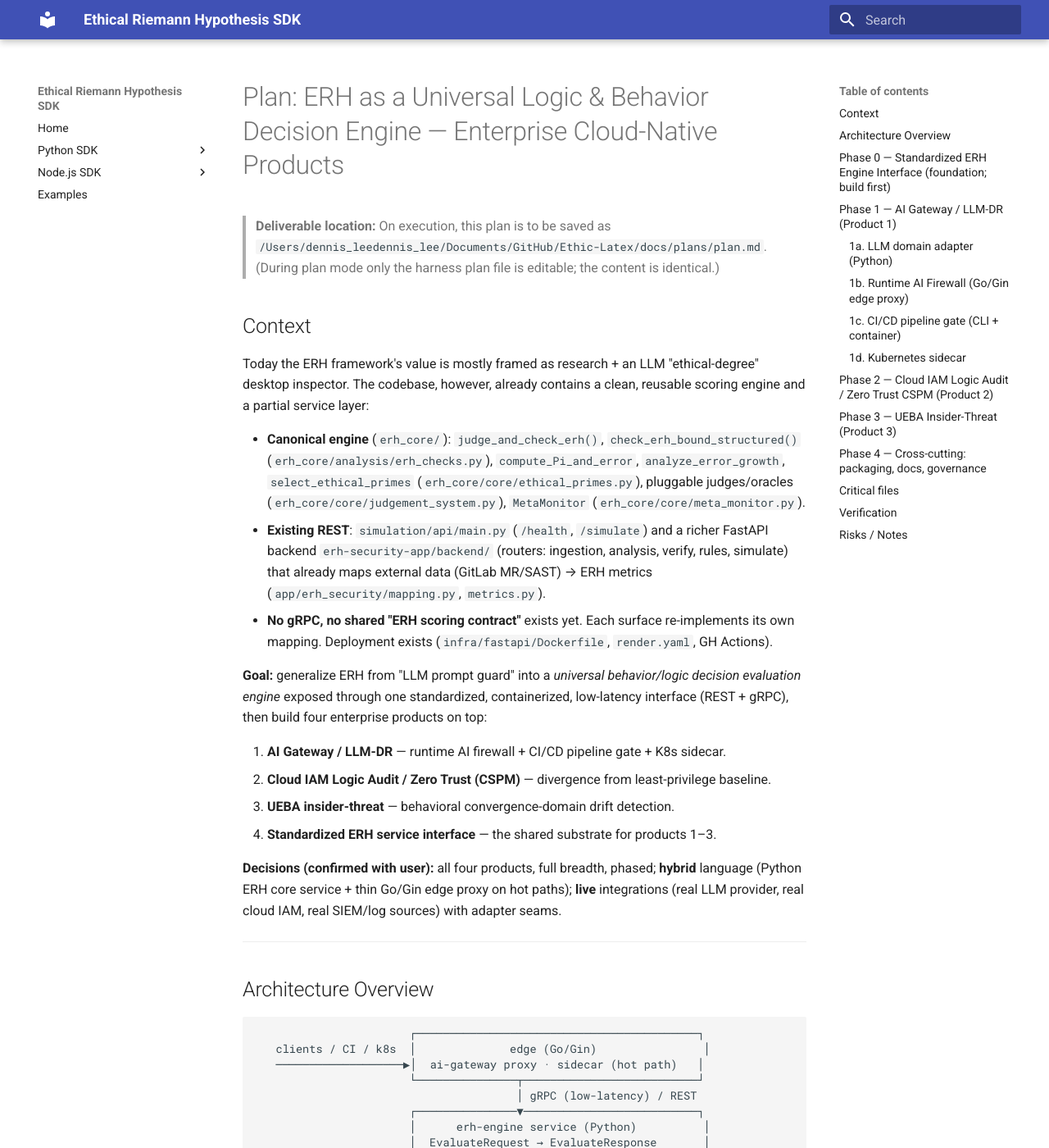
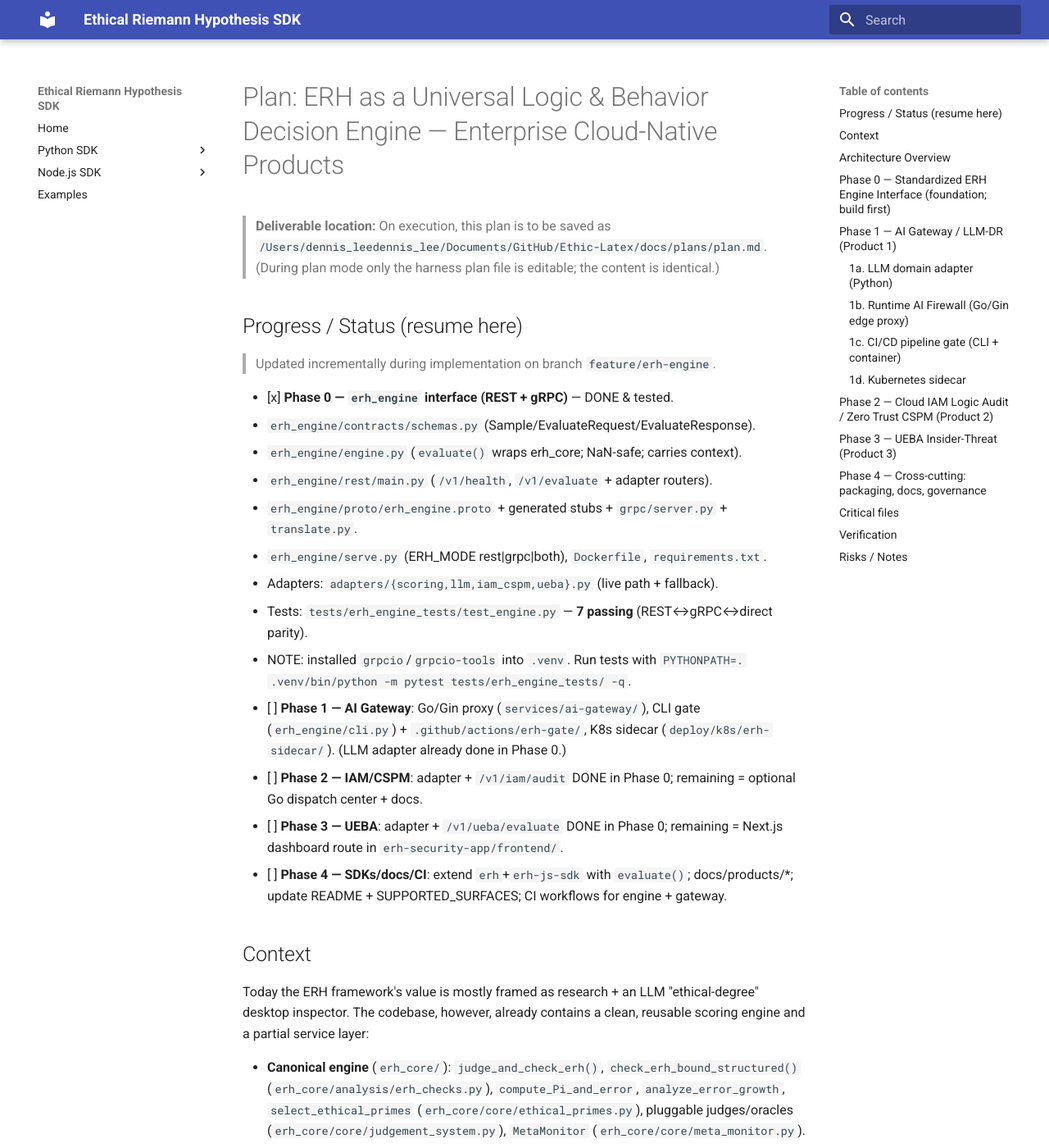
Before and after one commit to dennislee928/Ethic-Latex, an MkDocs documentation site: the page built from docs/plans/plan.md, in a window 1280 px wide and 1400 px high. Shown: the whole window at 82% size. Built offline with MkDocs 1.6.1 and Material for MkDocs 9.7.7, drawn with Linux system fonts in a browser that asks for light colours.

Commit message:
Add erh_engine: standardized ERH evaluation interface (REST + gRPC)
Phase 0 of the cloud-native ERH products plan. New erh_engine/ package is a
thin service layer over erh_core (no algorithm duplication):

- Canonical Sample -> EvaluateRequest/EvaluateResponse contract (Pydantic + proto)
- engine.evaluate() wraps select_ethical_primes/compute_Pi_and_error/
  check_erh_bound_structured/analyze_error_growth; NaN-safe; normalized risk_score
- FastAPI REST (/v1/evaluate, /v1/health) and gRPC server share one evaluate()
- Domain adapters (llm, iam_cspm, ueba) with live integration + CI fallback
- serve.py (ERH_MODE rest|grpc|both), Dockerfile, requirements
- 7 passing tests incl. REST<->gRPC<->direct parity

Co-Authored-By: Claude Opus 4.8 <noreply@anthropic.com>

```diff
--- a/docs/plans/plan.md
+++ b/docs/plans/plan.md
@@ -3,6 +3,30 @@
 > **Deliverable location:** On execution, this plan is to be saved as
 > `/Users/dennis_leedennis_lee/Documents/GitHub/Ethic-Latex/docs/plans/plan.md`.
 > (During plan mode only the harness plan file is editable; the content is identical.)
+
+## Progress / Status (resume here)
+
+> Updated incrementally during implementation on branch `feature/erh-engine`.
+
+- [x] **Phase 0 — `erh_engine` interface (REST + gRPC)** — DONE & tested.
+  - `erh_engine/contracts/schemas.py` (Sample/EvaluateRequest/EvaluateResponse).
+  - `erh_engine/engine.py` (`evaluate()` wraps erh_core; NaN-safe; carries context).
+  - `erh_engine/rest/main.py` (`/v1/health`, `/v1/evaluate` + adapter routers).
+  - `erh_engine/proto/erh_engine.proto` + generated stubs + `grpc/server.py` + `translate.py`.
+  - `erh_engine/serve.py` (ERH_MODE rest|grpc|both), `Dockerfile`, `requirements.txt`.
+  - Adapters: `adapters/{scoring,llm,iam_cspm,ueba}.py` (live path + fallback).
+  - Tests: `tests/erh_engine_tests/test_engine.py` — **7 passing** (REST↔gRPC↔direct parity).
+  - NOTE: installed `grpcio`/`grpcio-tools` into `.venv`. Run tests with
+    `PYTHONPATH=. .venv/bin/python -m pytest tests/erh_engine_tests/ -q`.
+- [ ] **Phase 1 — AI Gateway**: Go/Gin proxy (`services/ai-gateway/`), CLI gate
+  (`erh_engine/cli.py`) + `.github/actions/erh-gate/`, K8s sidecar (`deploy/k8s/erh-sidecar/`).
+  (LLM adapter already done in Phase 0.)
+- [ ] **Phase 2 — IAM/CSPM**: adapter + `/v1/iam/audit` DONE in Phase 0; remaining =
+  optional Go dispatch center + docs.
+- [ ] **Phase 3 — UEBA**: adapter + `/v1/ueba/evaluate` DONE in Phase 0; remaining =
+  Next.js dashboard route in `erh-security-app/frontend/`.
+- [ ] **Phase 4 — SDKs/docs/CI**: extend `erh`+`erh-js-sdk` with `evaluate()`; docs/products/*;
+  update README + SUPPORTED_SURFACES; CI workflows for engine + gateway.
 
 ## Context
 
```
Also changed, not shown: 4 other files.
